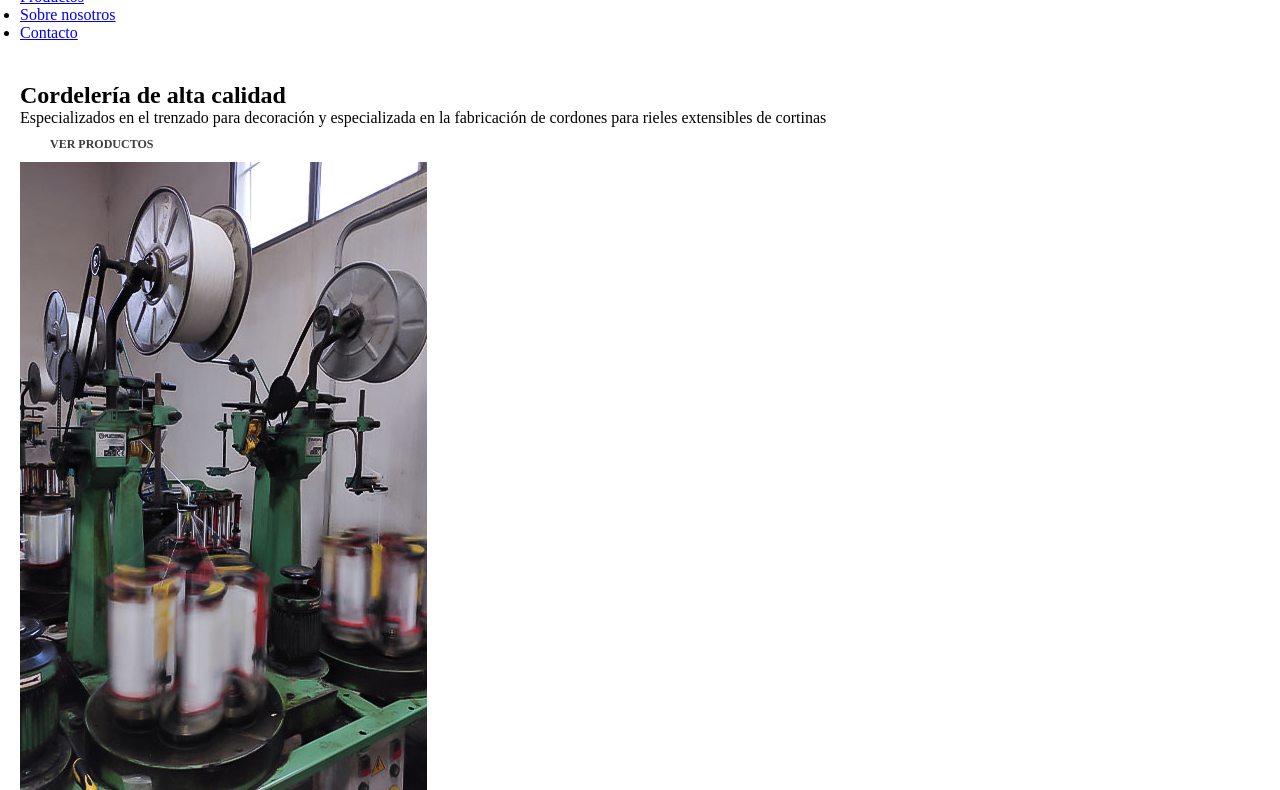
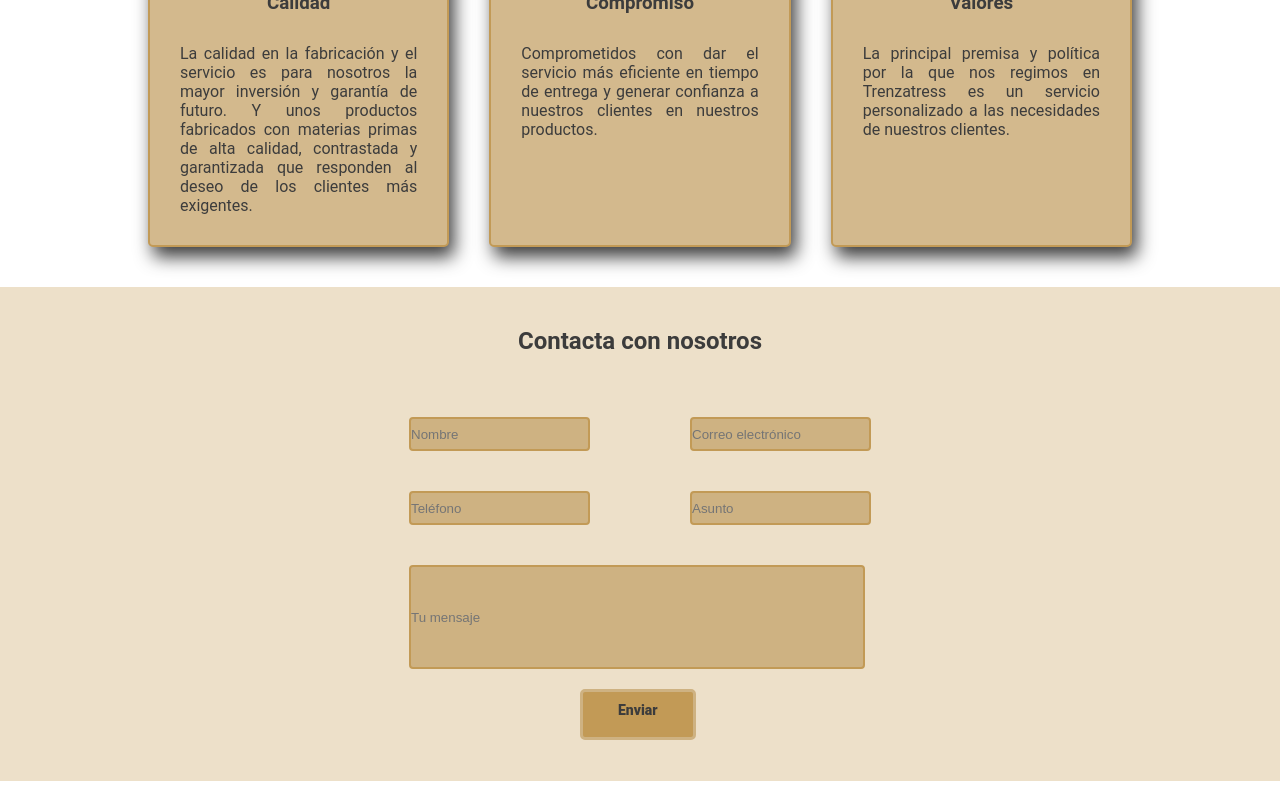
Before and after one commit to ManuelRogelJ/LandingPage, a plain HTML site: page index.html in a window 1280 px wide. Shown: the part 586-1376 px from the top of the page. Drawn offline with Linux system fonts and the light colour scheme.

Commit message:
HTML y CSS terminados v1.0

```diff
--- a/css/styles.css
+++ b/css/styles.css
@@ -4,25 +4,218 @@
     margin: 0;
 }
 
+body{
+    font-family: 'Roboto', sans-serif;
+    color: rgb(60, 60, 60);
+}
+
+h1{
+    text-align: center;
+    margin: 20px;
+    text-decoration: none;
+}
+
+h2{
+    font-size: 24px;
+    text-align: center;
+    padding: 20px 0;
+    text-decoration: none;
+}
+
+h3{
+    text-align: center;
+    margin: 20px;
+    text-decoration: none;
+}
+
+h4{
+    font-size: 22px;
+    padding-bottom: 20px;
+    text-decoration: none;
+    margin: 10px;
+    padding: 10px;
+}
+
+p{
+    font-size: 16px;
+    margin: 10px;
+    padding: 10px;
+}
+
 .bloque{
     margin: auto;
-    max-width: 1300px;
+    max-width: 1024px;
+    padding: 20px;
+    display: flex;
+    justify-content: center;
+}
+
+.bloque-presentacion{
+    margin: auto;
+    max-width: 1024px;
+    padding: 20px;
+    display: flex;
+}
+
+.boton{
+    font-size: 14px;
+    font-weight: 800;
+    padding: 10px 30px;
+    border: solid 3px #ceb282;
+    border-radius: 5px;
+    text-decoration: none;
+    background-color: #c29a56;
+    color: rgb(60, 60, 60);
+}
+
+header{
+    margin: auto;
+    max-width: 1024px;
     padding: 20px;
 }
 
-.boton{
-    display: inline-block;
-    font-size: 12px;
-    font-weight: 800;
-    padding: 10px 30px;
-    border: none;
-    text-transform: uppercase;
-    text-decoration: none;
-    color: rgb(60, 60, 60);
+nav{
+    padding: 20px 0;
+    top: 0;
+    background: #ffff;
 }
 
-.boton:hover{
-    background-color: rgb(100, 0, 210);
-    color: white;
+nav a{
+    color: black;
+    text-decoration: none;
+    position: relative;
+    bottom: 30px;
+}
+
+nav .logo{
+    float: left;
+    position: relative;
+    left: 20px;
+}
+
+nav ul{
+    list-style: none;
+    float: right
+}
+
+nav ul li{
+    float: left;
+    margin: 10px;
+}
+
+nav ul li a{
+    display: block;
+    padding: 20px;
+}
+
+#presentacion{
+    background-color: #EDE0C9;
+}
+
+.presentacion{
+    text-align: justify;
+    min-width: 500px;
+    margin: 20px;
+    padding: 10px;
+}
+
+.presentacion a{
+    position: relative;
+    top: 10px;
+    left: 150px;
+}
+
+.imagen{
+    margin: 20px;
+    padding: 10px;
+}
+
+.imagen img{
+    box-shadow: 5px 10px 18px;
+    height: 300px;
+    width: 200px;
+    border-radius: 5px;
+}
+
+.card{
+    margin: 20px;
+    padding: 10px;
+    text-align: justify;
+    font-size: 16px;
+    background-color: #d3b98d;
+    border: solid 2px #c29a56;
+    border-radius: 5px;
+    box-shadow: 5px 10px 18px;
+    width: 350px;
+}
+
+#formulario{
+    background-color: #EDE0C9;
+}
+
+#formulario input{
+    background-color: #ceb282;
+    border: solid 2px #c29a56;
     border-radius: 4px;
+    height: 30px;
+    margin: 20px;
 }
+
+.bloque-formulario{
+    display: grid;
+    grid-template-columns: 1fr 60px 1fr;
+    grid-template-rows: 0.1fr 0.1fr 0.1fr 1fr 0.5fr;
+    grid-template-areas:
+    'h2 h2 h2'
+    'nombre . correo'
+    'telefono . asunto'
+    'mensaje mensaje mensaje'
+    'boton boton boton';
+}
+
+.bloque-formulario a{
+    grid-area: boton;
+    width: 50px;
+    height: 25px;
+    text-align: center;
+    margin-left: 38%;
+}
+
+.bloque-formulario .titulo{
+    grid-area: h2;
+    height: 50px;
+}
+
+.bloque-formulario .nombre{
+    grid-area: nombre;
+    height: 50px;
+}
+
+.bloque-formulario .telefono{
+    grid-area: telefono;
+    height: 50px;
+}
+
+.bloque-formulario .correo{
+    grid-area: correo;
+    height: 50px;
+}
+
+.bloque-formulario .asunto{
+    grid-area: asunto;
+    height: 50px;
+}
+
+#formulario .mensaje{
+    grid-area: mensaje;
+    width: 90%;
+    height: 100px;
+}
+
+footer{
+    background-color: #EDE0C9;
+}
+
+footer p{
+    justify-content: center;
+}
--- a/index.html
+++ b/index.html
@@ -11,30 +11,31 @@
     </head>
     <body>
         <header>
+            <div>
                 <nav>
-                <div class="bloque">
-                    <a><img src="media/img/WEB-Imagotipo-trenzatress-ocre.jpg" alt="Logo Trenzatress"></a>
+                    <a><img src="media/img/WEB-Imagotipo-trenzatress-ocre.jpg" alt="Logo Trenzatress" class="logo" width="110" height="60"></a>
                     <ul>
                         <li><a href="Productos.html">Productos</a></li>
-                        <li><a href="#Sobrenosotros">Sobre nosotros</a></li>
-                        <li><a href="#Formulario">Contacto</a></li>
+                        <li><a href="#sobrenosotros">Sobre nosotros</a></li>
+                        <li><a href="#formulario">Contacto</a></li>
                     </ul>
+                </nav>
             </div>
-            </nav>
         </header>
-        <section>
-            <div class="bloque">
-                <div>
+        <section id="presentacion">
+            <div class="bloque-presentacion">
+                <div class="presentacion">
                     <h1>Cordelería de alta calidad</h1>
-                    <p>Especializados en el trenzado para decoración y especializada en la fabricación de cordones para rieles extensibles de cortinas</p>
+                    <p>En nuestra empresa estamos especializados en el trenzado para decoración y somos expertos en la fabricación de cordones para rieles extensibles de cortinas. Contamos con una amplia experiencia en el uso de diferentes técnicas de trenzado, lo que nos permite crear productos de alta calidad para la decoración del hogar. Además, nuestro compromiso con la excelencia y la satisfacción del cliente nos ha llevado a fabricar cordones para rieles extensibles de cortinas, lo que garantiza la durabilidad y resistencia de nuestros productos. No dudes en contactarnos. ¡Estamos listos para ayudarte a encontrar la solución perfecta para tus necesidades!</p>
                     <a href="Productos.html" class="boton">Ver Productos</a>
                 </div>
-                <div>
-                    <img src="media/img/trenzadoras.jpg">
+                <div class="imagen">
+                    <img src="media/img/trenzadoras.jpg" alt="Trenzadoras trabajando">
                 </div>
             </div>
         </section>
-        <section id="Sobrenosotros">
+        <section id="sobrenosotros">
+            <div class="bloque">
                 <div class="card">
                     <h3>Calidad</h3>
                     <p>La calidad en la fabricación y el servicio es para nosotros la mayor inversión y garantía de futuro. Y unos productos fabricados con materias primas de alta calidad, contrastada y garantizada que responden al deseo de los clientes más exigentes. </p>
@@ -47,17 +48,23 @@
                     <h3>Valores</h3>
                     <p>La principal premisa y política por la que nos regimos en Trenzatress es un servicio personalizado a las necesidades de nuestros clientes.</p>
                 </div>
+            </div>
         </section>
-        <section id="Formulario">
-            <h2>Contacta con nosotros</h2>
-            <input placeholder="Nombre">
-            <input placeholder="Teléfono">
-            <input placeholder="Asunto">
-            <input placeholder="Correo electrónico">
-            <input placeholder="Tu mensaje">
-            <a href="">Enviar</a>
+        <section id="formulario">
+            <div class="bloque">
+                <div class="bloque-formulario">
+                    <h2 class="titulo">Contacta con nosotros</h2>
+                    <input placeholder="Nombre" class="nombre">
+                    <input placeholder="Teléfono" class="telefono">
+                    <input placeholder="Asunto" class="asunto">
+                    <input placeholder="Correo electrónico" class="correo">
+                    <input placeholder="Tu mensaje" class="mensaje">
+                    <a href="" class="boton">Enviar</a>
+                </div>
+            </div>
         </section>
         <section id="footer">
+            <div  class="bloque">
                 <div>
                     <h4>Localización:</h4>
                     <p>Crtra. Callosa-Catral 274 (Barrio San José - Lo Meca)</p>
@@ -73,9 +80,10 @@
                     <p>Instagram: @Trenzatress</p>
                     <p>LinkedIn: Trenzatress</p>
                 </div>
+            </div>
         </section>
-        <footer>
-            <p>Trenzatress SL 2023</p>
+        <footer >
+            <p class="bloque">Trenzatress SL 2023</p>
         </footer>
     </body>
 </html>
```
Also changed, not shown: media/img/TrenzatressSL.png (added). Lines whose indentation alone changed are shown as unchanged.
